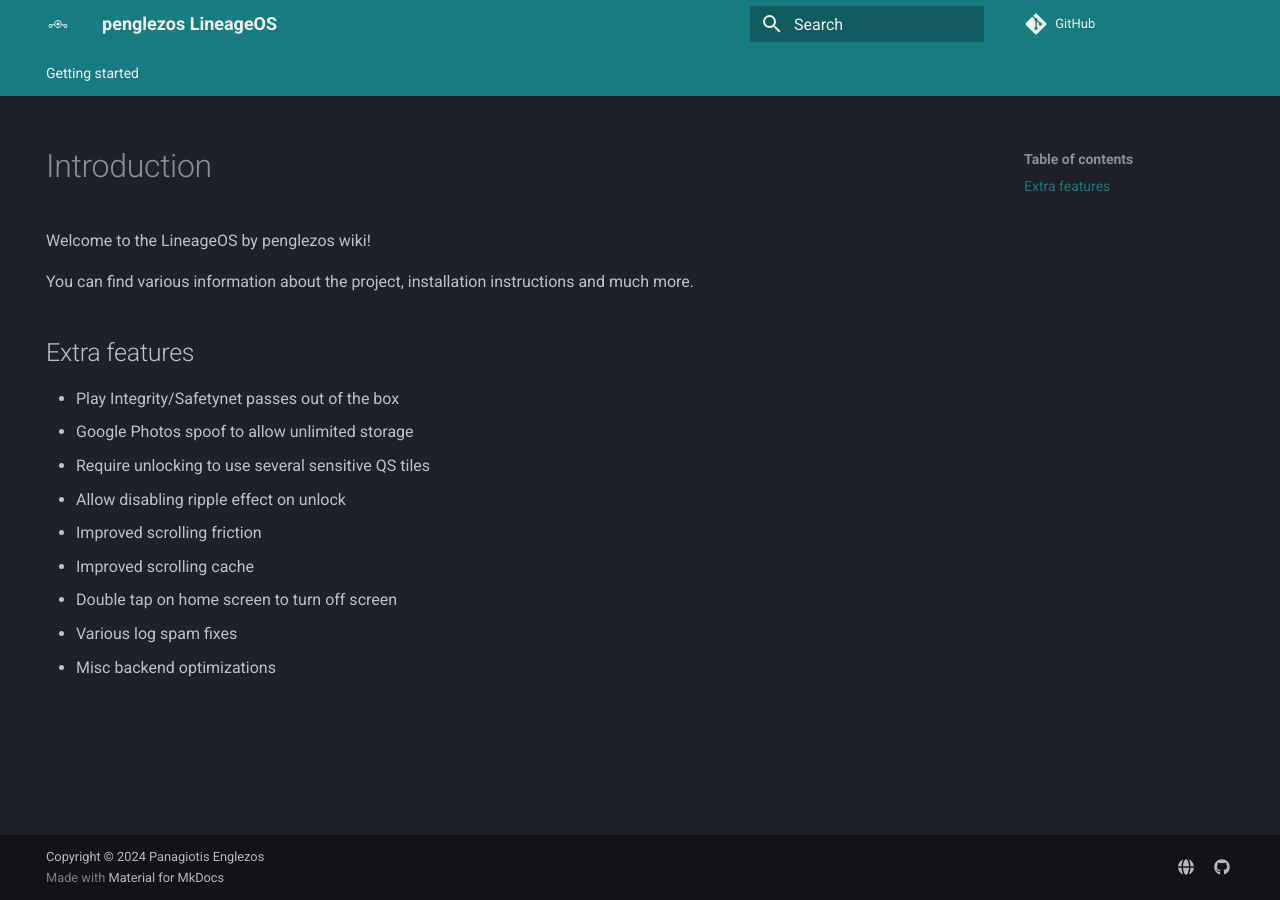
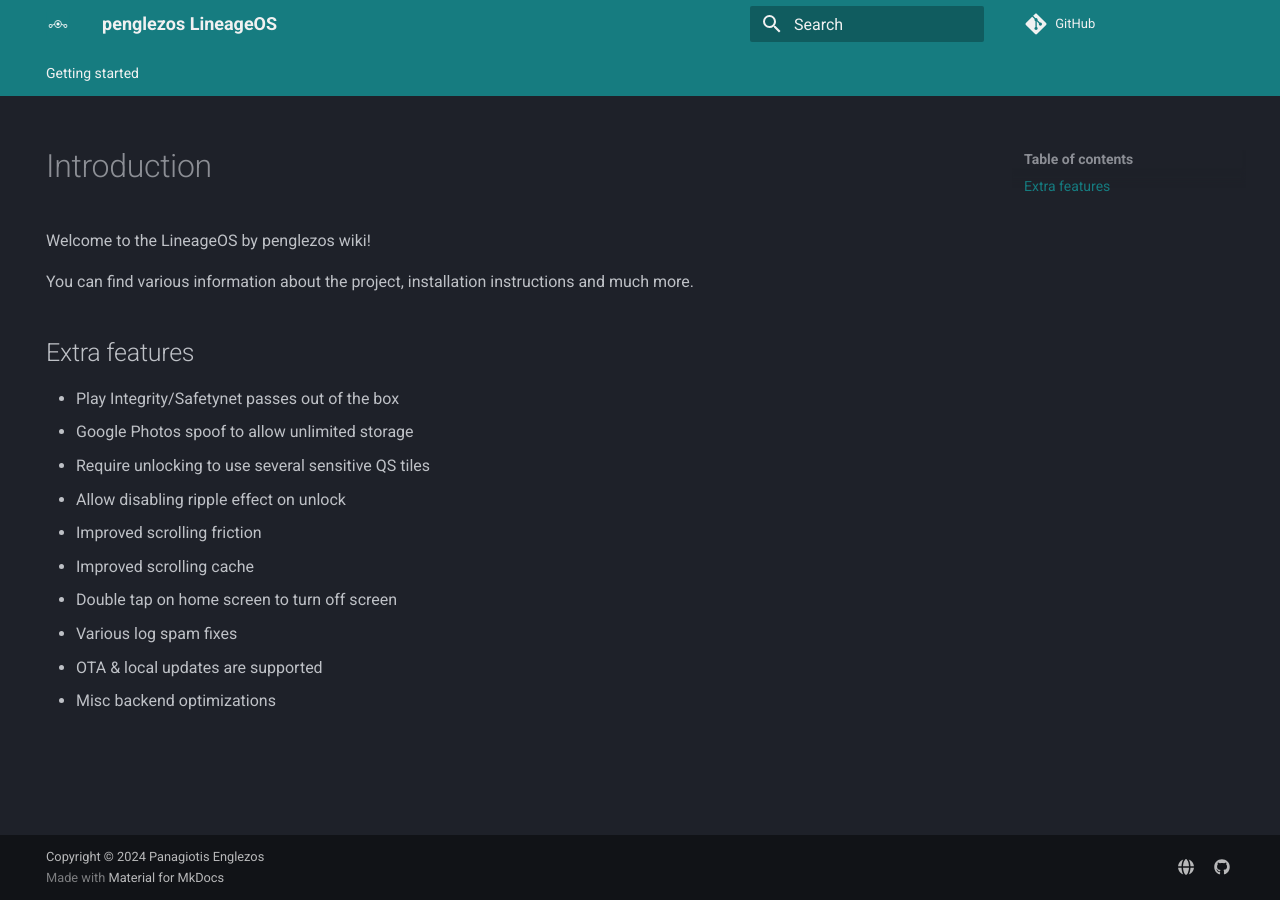
Before and after one commit to penglezos/lineageos.penglezos.dev, an MkDocs documentation site: the page built from docs/index.md, in a window 1280 px wide. Built offline with MkDocs 1.6.1 and Material for MkDocs 9.7.7, drawn with Linux system fonts in a browser that asks for light colours; comment, search, counter and statistics services are not loaded.

Commit message:
extra features: Add OTA & local updates information
Signed-off-by: penglezos <panagiotisegl@gmail.com>

```diff
--- a/docs/index.md
+++ b/docs/index.md
@@ -19,4 +19,5 @@
 * Improved scrolling cache
 * Double tap on home screen to turn off screen
 * Various log spam fixes
+* OTA & local updates are supported
 * Misc backend optimizations
```
